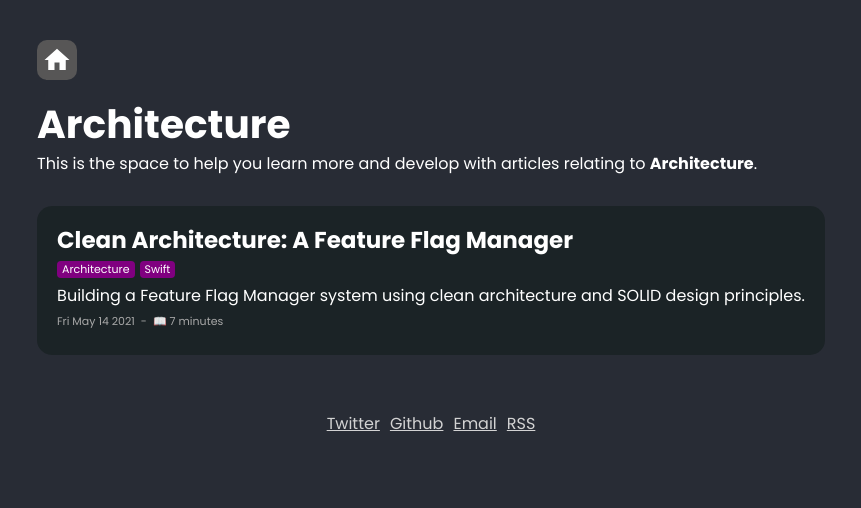
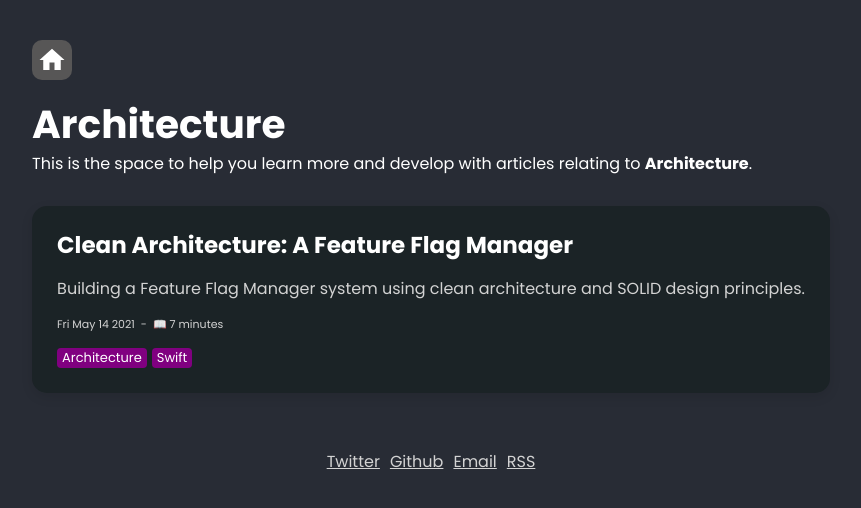
Before and after one commit to polpielladev/polpiella.dev, a Next.js app: page /category/architecture in a window 1280 px wide. Shown: the top 508 px of the page, without its empty margins (209-1070 px from the left). Built offline with nearby package versions, Linux system fonts and the light colour scheme.

Commit message:
Further refactoring

```diff
--- a/components/BlogListItem.js
+++ b/components/BlogListItem.js
@@ -1,29 +1,33 @@
 import ContentTag from "components/ContentTag";
 import PostMetadata from "components/PostMetadata";
-import Link from "next/link";
 import styled from "styled-components";
+import LinkWrapper from "components/LinkWrapper";
 
 const BlogPostContainer = styled.div`
     line-height: unset;
     display: flex;
     flex-direction: column;
-    padding: 20px;
+    padding: 25px;
     background: ${({ theme }) => theme.code.background};
     border-radius: 15px;
+    box-shadow: rgba(0, 0, 0, 0.1) 0px 4px 12px;
 
-    & > * {
-        margin-bottom: 5px;
+    & > *:not(:last-child) {
+        margin-bottom: 15px;
     }
 
-    & h3 {
+    h3 {
         font-weight: bolder;
         font-size: 23px;
+    }
+
+    p {
+        color: lightgray;
     }
 `;
 
 const Tags = styled.div`
     display: flex;
-    font-size: 11px;
 
     & > * {
         margin-right: 5px;
@@ -32,18 +36,16 @@ const Tags = styled.div`
 
 const BlogListItem = ({ post }) => (
     <BlogPostContainer>
-        <Link href={`/${post.slug}`}>
-            <a>
-                <h3>{post.title}</h3>
-            </a>
-        </Link>
+        <LinkWrapper href={`/${post.slug}`}>
+            <h3>{post.title}</h3>
+        </LinkWrapper>
+        <p>{post.excerpt}</p>
+        <PostMetadata post={post} />
         <Tags>
             {post.tags.map((tag) => (
                 <ContentTag title={tag.name} slug={tag.slug} key={tag.name} />
             ))}
         </Tags>
-        <p>{post.excerpt}</p>
-        <PostMetadata post={post} />
     </BlogPostContainer>
 );
 
--- a/components/ContentTag.js
+++ b/components/ContentTag.js
@@ -7,6 +7,7 @@ const Tag = styled.div`
     text-align: center;
     background: purple;
     color: white;
+    font-size: 13px;
 `;
 
 const ContentTagLink = styled.a`
--- a/components/PostMetadata.js
+++ b/components/PostMetadata.js
@@ -2,7 +2,6 @@ import styled from "styled-components";
 
 const Metadata = styled.div`
     display: flex;
-    color: darkgray;
     align-items: center;
     font-size: 11px;
 
--- a/package.json
+++ b/package.json
@@ -10,6 +10,7 @@
     "dependencies": {
         "@icons-pack/react-simple-icons": "^4.6.1",
         "gray-matter": "^4.0.3",
+        "intersection-observer": "^0.12.0",
         "lodash": "^4.17.21",
         "next": "^11.0.0",
         "react": "17.0.2",
@@ -17,6 +18,7 @@
         "remark": "^13.0.0",
         "remark-html": "^13.0.1",
         "remark-prism": "^1.3.6",
+        "remark-slug": "^6.1.0",
         "sass": "^1.32.12",
         "styled-components": "^5.3.0",
         "webpack": "^5.0.0"
```
Also changed, not shown: components/TwitterButton.js (+8 -14 lines), hooks/useCurrentHref.js (added, +13 -0 lines), hooks/useNearScreen.js (added, +33 -0 lines), models/MarkdownToHTML.js (+6 -1 lines), pages/[slug].js (+7 -8 lines), styles/pages/BlogDetailPage.module.scss (+8 -1 lines), 1 other file (tests, documents, lock files or other folders).
